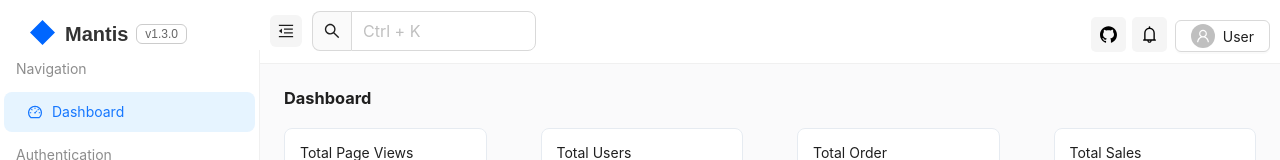
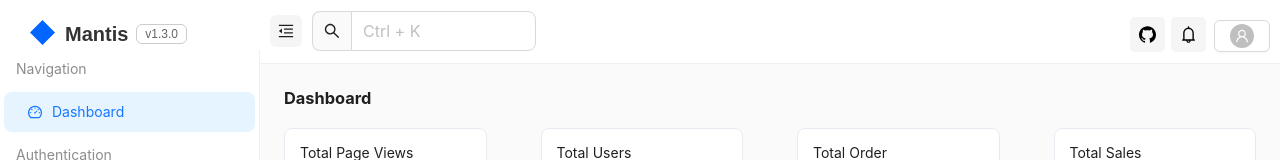
Before and after one commit to nikhil332002/ivoyant, a React (Vite) app: page /dashboard in a window 1280 px wide. Shown: the top 160 px of the page. Built offline with nearby package versions, Linux system fonts and the light colour scheme.

Commit message:
updated navigation bar

```diff
--- a/src/Mantis/Dashboard/Dashboard.tsx
+++ b/src/Mantis/Dashboard/Dashboard.tsx
@@ -247,7 +247,6 @@ const Dashboard: React.FC = () => {
             </Dropdown>
             <Button >
               <Avatar size="small" icon={<UserOutlined />} />
-              User
             </Button>
           </span>
         </Header>
```
